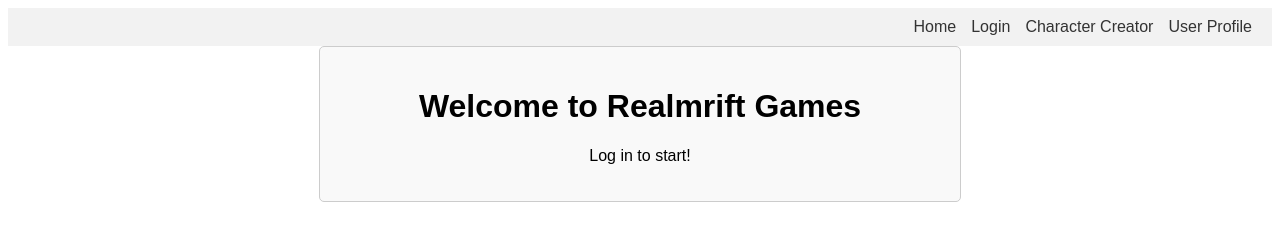
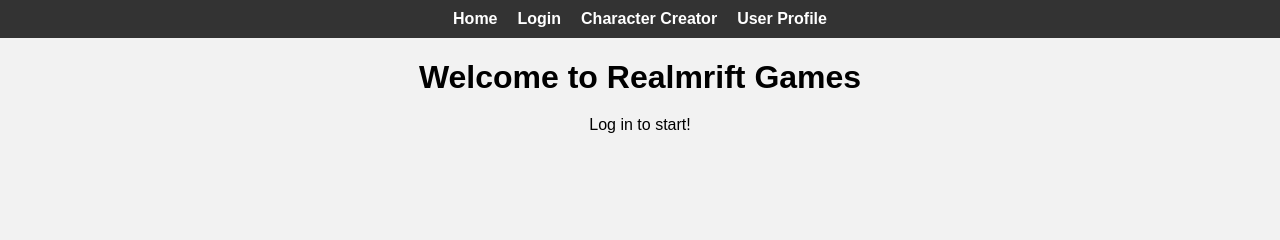
Before and after one commit to RealmRiftGames/RealmRiftGames-Website-Code, a plain HTML site: page index.html in a window 1280 px wide. Drawn offline with Linux system fonts and the light colour scheme.

Commit message:
changed a few things with login

```diff
--- a/index.html
+++ b/index.html
@@ -5,21 +5,57 @@
     <meta charset="UTF-8">
     <meta name="viewport" content="width=device-width, initial-scale=1.0">
     <title>Home</title>
-    <link rel="stylesheet" href="styles.css">
+    <style>
+        body {
+            font-family: Arial, sans-serif;
+            margin: 0;
+            padding: 0;
+            background-color: #f2f2f2;
+        }
+        .header {
+            background-color: #333;
+            color: #fff;
+            padding: 10px;
+            text-align: center;
+        }
+        .menu {
+            list-style-type: none;
+            margin: 0;
+            padding: 0;
+            display: flex;
+            justify-content: center;
+        }
+        .menu li {
+            margin: 0 10px;
+        }
+        .menu li a {
+            color: #fff;
+            text-decoration: none;
+            font-weight: bold;
+        }
+        .container {
+            max-width: 800px;
+            margin: 20px auto;
+            text-align: center;
+        }
+        h1 {
+            margin-bottom: 20px;
+        }
+    </style>
 </head>
 <body>
-    <header>
+    <div class="header">
         <nav>
-            <ul>
+            <ul class="menu">
                 <li><a href="index.html">Home</a></li>
                 <li><a href="login.html">Login</a></li>
                 <li><a href="character-creator.html">Character Creator</a></li>
                 <li><a href="user-profile.html">User Profile</a></li>
             </ul>
         </nav>
-    </header>
+    </div>
 
-    <div class="container" style="text-align: center;">
+    <div class="container">
         <h1>Welcome to Realmrift Games</h1>
         <p>Log in to start!</p>
     </div>
```
Also changed, not shown: character-creator.html (+2 -0 lines), login.html (+31 -3 lines).
